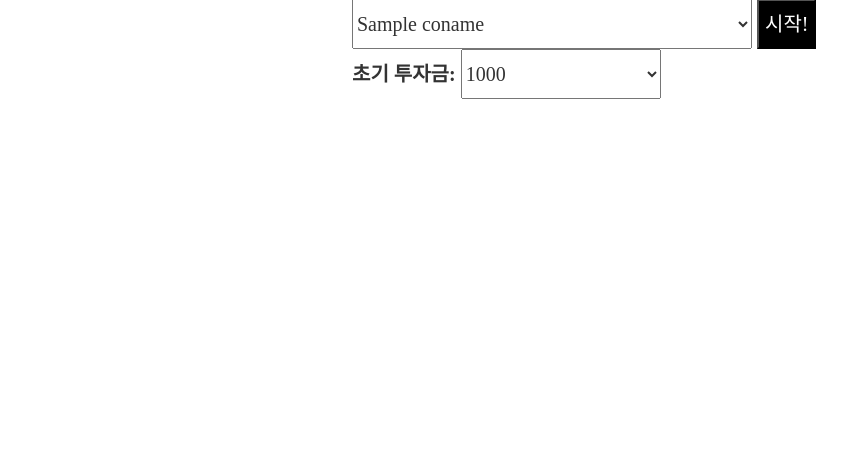
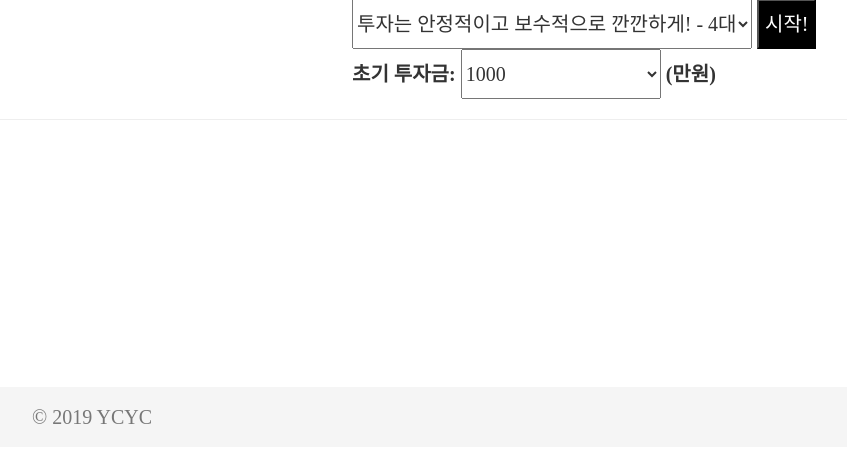
Before and after one commit to pirogramming/YoungCha_x2, a Django app: page /data/home/ in a window 1280 px wide. Shown: the part 353-810 px from the top of the page, without its empty margins (38-885 px from the left). Before the commit the page ends 452 px from the top, so only its background shows below. Run offline with Django 3.2, Linux system fonts and the light colour scheme; tables that the repository leaves empty hold one stand-in row (values such as "Sample post"); parts of the project's set-up code (start-up, migrations or seed data) failed here and were passed over; some libraries are stand-ins or nearby versions; some web fonts are replaced.

Commit message:
투자카테고리추가, url에 회사명 가림

```diff
--- a/data/templates/data/home.html
+++ b/data/templates/data/home.html
@@ -9,10 +9,17 @@
 
 <form action="" method="post">
     {% csrf_token %}
-    <select name="name" style="width: 400px; height: 50px">
-        {% for i in name %}
-            <option value="{{ i.name }}">{{ i.name }}</option>
-        {% endfor %}
+{#    <select name="name" style="width: 400px; height: 50px">#}
+{#        {% for i in name %}#}
+{#            <option value="{{ i.name }}">{{ i.name }}</option>#}
+{#        {% endfor %}#}
+{#    </select>#}
+    <select name="sector" style="width: 400px; height: 50px">
+        <option value="jaebol_4">투자는 안정적이고 보수적으로 깐깐하게! - 4대 대기업</option>
+        <option value="pharma">마- 앗쌀하게 한탕 해야지 안카나! - 바이오</option>
+        <option value="media">IT 강국, 콘텐츠 대국 - 미디어/엔터</option>
+        <option value="staples">콜라, 햄버거, 커피는 죽지 않는다. - 미국 필수소비재</option>
+        <option value="faang">진짜 IT 공룡들 - FAANG</option>
     </select>
     <button type="submit" style="height: 50px; background-color: black; color: white">시작!</button>
     <label for="seedmoney">초기 투자금:</label>
@@ -20,8 +27,8 @@
         <option value="10000000">1000</option>
         <option value="30000000">3000</option>
         <option value="50000000">5000</option>
-{#    </select>#}
-{#    <label for="seedmoney">(만원)</label>#}
+    </select>
+    <label for="seedmoney">(만원)</label>
 
 </form>
 </div>
--- a/data/templates/data/trading_game.html
+++ b/data/templates/data/trading_game.html
@@ -45,7 +45,7 @@
   <div class="modal-dialog" role="document">
     <div class="modal-content">
       <div class="modal-header">
-        <h5 class="modal-title" id="exampleModalLabel">투자 결과 {{ name }}</h5>
+        <h5 class="modal-title" id="exampleModalLabel">종목명: {{ name }}</h5>
         <button type="button" class="close" data-dismiss="modal" aria-label="Close">
           <span aria-hidden="true">&times;</span> {#이건 우측 상단 x 종료 아이콘#}
         </button>
@@ -91,7 +91,7 @@
             var p = 0;
             var is_end = false;
             {#var current;#}
-            var ceed = {{ ceed }}
+            var ceed = {{ ceed }};
             var delta_return = 0;
             var total_return = ceed + delta_return;
             var holdingshares;
--- a/data/urls.py
+++ b/data/urls.py
@@ -6,7 +6,8 @@
 app_name='data'
 
 urlpatterns = [
-    path('home/<str:name>/', views.data_show),
+    # path('home/<str:name>/', views.data_show),
+    path('home/ing/', views.data_show),
     # path('', views.loading, ),
     path('home/', views.home, name ='data_home'),
 
--- a/data/views.py
+++ b/data/views.py
@@ -6,7 +6,8 @@
 from haru import get_data_by_code
 from .models import CoName
 
-
+ceed_choice = 0
+sector_choice = 0
 def home(request):
     kkk = CoName.objects.all()
     if not kkk:
@@ -36,20 +37,36 @@
 
     if request.method == 'POST':
         z = request.POST.get('name')
-        url = '%s/' % z
+        # url = '%s/' % z
+        url = 'ing/'
+        global ceed_choice, sector_choice
+        ceed_choice = request.POST.get('ceed')
+        sector_choice = request.POST.get('sector')
         return redirect(url)
     name = CoName.objects.all()
-    return render(request, "data/home.html", {'name': name})
+    return render(request, "data/home.html", {'name': name, 'ceed':ceed_choice, 'sector': sector_choice})
 
 
-def data_show(request, name):
+# def data_show(request, name):
+def data_show(request):
+    ceed = ceed_choice
+    sector = sector_choice
+    if(sector == 'jaebol_4'):
+        name = "삼성전자"
+    elif(sector == "pharma"):
+        name = "신라젠"
+    elif(sector == "media"):
+        name = "NAVER"
+    else:
+        name = "현대차"
     x = get_data_json(name)
     x = json.loads(x)
     y = get_data_by_code.zip_all
 
-    for i in y:
-        if name in i:
-            pass
+
+    # for i in y:
+    #     if name in i:
+    #         pass
 
     price = []
     for i in x:
@@ -61,7 +78,9 @@
         for j in range(5):
             (price[i+1]-price[i])/10
 
-    return render(request, "data/trading_game.html", {'data': price, 'name': name})
+    # return render(request, "data/trading_game.html", {'data': price, 'name': name, 'ceed': ceed})
+    return render(request, "data/trading_game.html", {'data': price, 'name': name, 'ceed': ceed, 'sector':sector})
+
 
 
 def loading(request):
```
